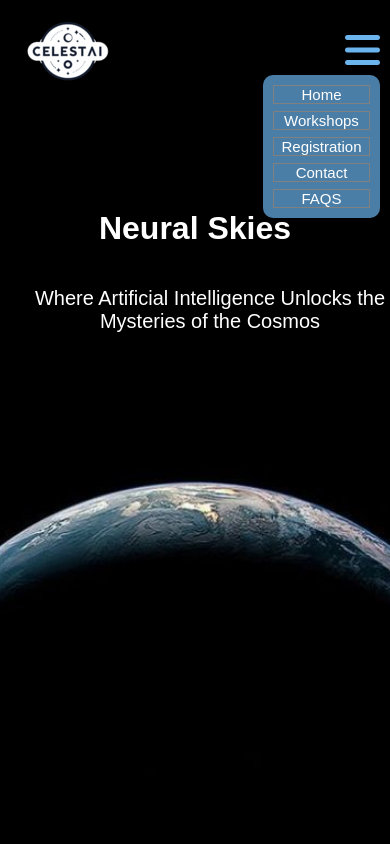
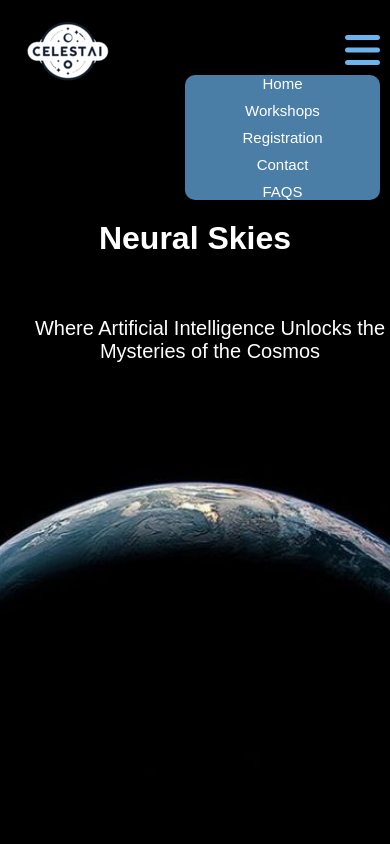
Before and after one commit to Emna-Ayachi/Astronomy-event, a plain HTML site: page index.html in a window 390 px wide. Both pictures are taken after a click on the element 315 px from the left and 50 px from the top of the page. Shown: the top 844 px of the page. Drawn offline with Linux system fonts and the light colour scheme.

Commit message:
final touches on the line

```diff
--- a/index.html
+++ b/index.html
@@ -140,7 +140,7 @@
                     <div id="ans5" dropped="false" class="answer">Speaker contact details or LinkedIn profiles will be shared, with their permission, for post-event networking.</div>
                 </div>
             </div>
-            <div></div>
+            <!-- <div></div> -->
         </section>
     </main>
     <footer class="hide">
--- a/styles.css
+++ b/styles.css
@@ -38,7 +38,6 @@ ul{
     gap : 30px ;
     font-size : 20px ;
     font-weight: 400;
-    padding : 10px ;
     width : max-content;
 }
 li{
@@ -104,18 +103,24 @@ nav{
     ul {
         display: none;
         flex-direction: column;
-        gap: 7px;
+        gap: 10px;
         background-color: rgba(108, 180, 238, 0.7);
         position: absolute;
         top: 75px;
         right: 10px;
-        width: 30%;
+        width: 50%;
         text-align: center;
         z-index:1000 ;
         border-radius: 10px;
     }
     li{
-        border: 1px solid grey;
+        border-radius: 10px;
+    }
+    li:hover{
+        background-color: rgba(108, 180, 238, 0.3);;
+    }
+    li::before{
+        display : none ;
     }
     .contacts.active ul {
         display: flex;
@@ -131,11 +136,11 @@ nav{
     }
     .title {
         font-size: 2rem;
-        margin-top: 30px;
+        margin-top: 100px;
     }
     p {
         text-align: center;
-        margin-top: 10px;
+        margin-top: 30px;
     }
 
 }
@@ -146,7 +151,7 @@ nav{
         align-items: center;
     }
     ul {
-        gap: 7px;
+        gap: 10px;
         justify-content: center;
     }
     li {
@@ -158,7 +163,7 @@ nav{
     }
     .title {
         font-size: 2rem;
-        margin-top: 60px;
+        margin-top: 70px;
     }
     p{
         text-align:center;
@@ -385,7 +390,9 @@ h1 {
 
 /* faqs section design */
 .faqs{
-    background-image:url("photos/FAQS.png");
+    display: flex ;
+    justify-content: center;
+    align-items: center;
 }
 .faqs h1{
     font-size : 40px ;
```
